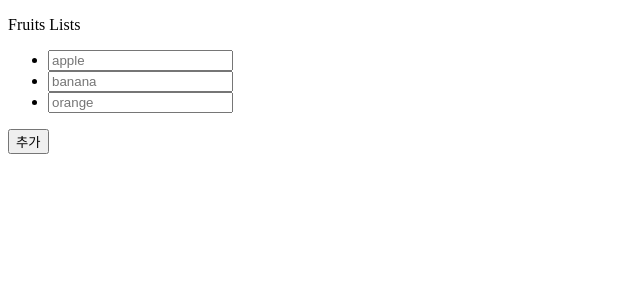
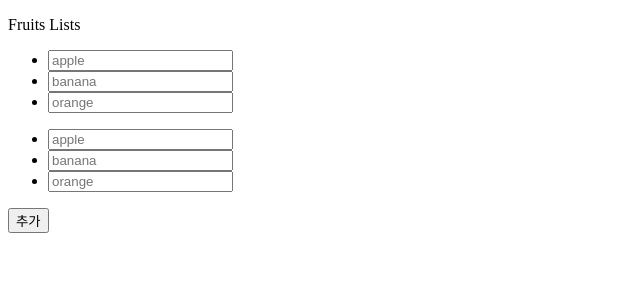
Before and after one commit to rowing0328/react-typescript-zero-to-hero, a React (Vite) app in the folder react/: page / in a window 1280 px wide. Shown: the top 300 px of the page, without its empty margins (0-640 px from the left). Built offline with nearby package versions, Linux system fonts and the light colour scheme.

Commit message:
Feat : key 속성의 유효 범위

```diff
--- a/react/src/component/FruitList.tsx
+++ b/react/src/component/FruitList.tsx
@@ -1,4 +1,4 @@
-/* key 속성 고유하게 하기 */
+/* key 속성의 유효 범위 */
 import { useState } from 'react';
 import { v4 as uuidv4 } from 'uuid';
 
@@ -24,10 +24,48 @@ export default function FruitList() {
           </li>
         ))}
       </ul>
+      <ul>
+        {fruits.map((fruit) => (
+          <li key={fruit.id}>
+            <input type='text' placeholder={fruit.value} />
+          </li>
+        ))}
+      </ul>
       <button onClick={handleAddFruit}>추가</button>
     </>
   );
 }
+
+/* key 속성 고유하게 하기 */
+// import { useState } from 'react';
+// import { v4 as uuidv4 } from 'uuid';
+//
+// export default function FruitList() {
+//   const items: string[] = ['apple', 'banana', 'orange'];
+//   const [fruits, setFruits] = useState<{ id: string; value: string }[]>(() =>
+//     items.map((item: string) => ({
+//       id: uuidv4(),
+//       value: item,
+//     })),
+//   );
+//   const handleAddFruit = () => {
+//     setFruits([{ id: uuidv4(), value: 'grape' }, ...fruits]);
+//   };
+//
+//   return (
+//     <>
+//       <p>Fruits Lists</p>
+//       <ul>
+//         {fruits.map((fruit) => (
+//           <li key={fruit.id}>
+//             <input type='text' placeholder={fruit.value} />
+//           </li>
+//         ))}
+//       </ul>
+//       <button onClick={handleAddFruit}>추가</button>
+//     </>
+//   );
+// }
 
 /* map 메서드를 활용한 리스트 렌더링 개요 */
 // import { useState } from 'react';
```
